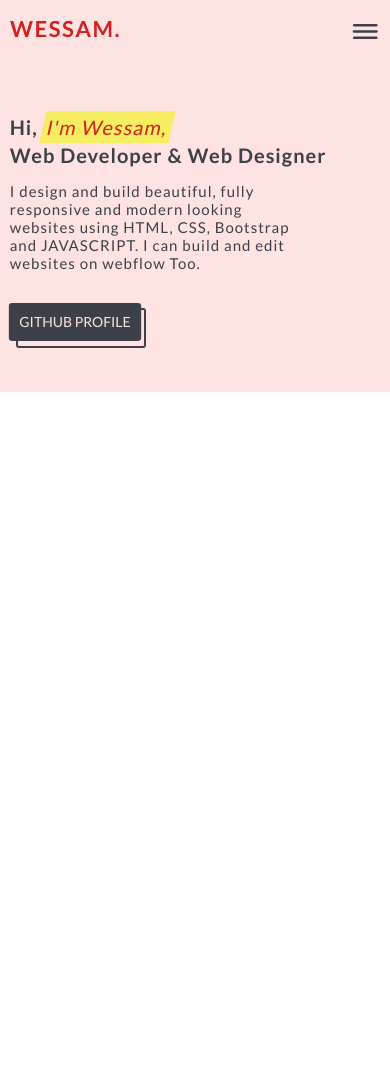
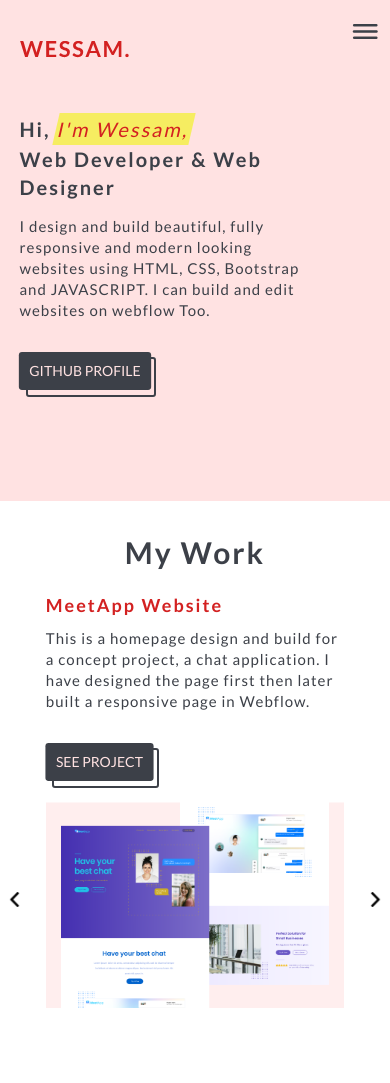
Before and after one commit to wessam-m-elsheikh/Personal-Website, a plain HTML site: page index.html in a window 390 px wide. Before the commit the page ends 844 px from the top, so only its background shows below. Drawn offline with nearby package versions, Linux system fonts and the light colour scheme.

Commit message:
projects slider styles

```diff
--- a/index.html
+++ b/index.html
@@ -1,24 +1,18 @@
 <!DOCTYPE html>
 <html lang="en">
-
   <head>
-    <meta charset="UTF-8">
-    <meta http-equiv="X-UA-Compatible" content="IE=edge">
-    <meta name="viewport" content="width=device-width, initial-scale=1.0">
-    <!-- BOOTSTRAP -->
-    <!-- CSS -->
-    <!-- <link href="https://cdn.jsdelivr.net/npm/bootstrap@5.0.2/dist/css/bootstrap.min.css" rel="stylesheet"
-        integrity="sha384-EVSTQN3/azprG1Anm3QDgpJLIm9Nao0Yz1ztcQTwFspd3yD65VohhpuuCOmLASjC" crossorigin="anonymous"> -->
-    <!-- JS -->
-    <!-- <script src="https://cdn.jsdelivr.net/npm/bootstrap@5.0.2/dist/js/bootstrap.bundle.min.js"
-        integrity="sha384-MrcW6ZMFYlzcLA8Nl+NtUVF0sA7MsXsP1UyJoMp4YLEuNSfAP+JcXn/tWtIaxVXM" crossorigin="anonymous"> -->
-    </script>
+    <meta charset="UTF-8" />
+    <meta http-equiv="X-UA-Compatible" content="IE=edge" />
+    <meta name="viewport" content="width=device-width, initial-scale=1.0" />
 
     <!-- iconscout CDN -->
-    <link rel="stylesheet" href="https://unicons.iconscout.com/release/v4.0.8/css/line.css" />
+    <link
+      rel="stylesheet"
+      href="https://unicons.iconscout.com/release/v4.0.8/css/line.css"
+    />
 
     <!-- MY CSS -->
-    <link rel="stylesheet" href="styles.css">
+    <link rel="stylesheet" href="styles.css" />
     <title>Wessam Elsheikh</title>
   </head>
 
@@ -27,7 +21,7 @@
       <div class="container">
         <nav>
           <div class="nav-logo">
-                    <img src="imgs/wessam.svg" alt="logo">
+            <img src="imgs/wessam.svg" alt="logo" />
           </div>
           <ul class="nav-list">
             <li class="nav-item">
@@ -62,17 +56,60 @@
           </p>
           <div class="frame">
             <button class="btn">
-                        <a href="https://github.com/wessam-m-elsheikh" id="profile-link" target="_blank">Github
-                            profile</a>
+              <a
+                href="https://github.com/wessam-m-elsheikh"
+                id="profile-link"
+                target="_blank"
+                >Github profile</a
+              >
             </button>
           </div>
         </header>
       </div>
     </div>
 
+    <main>
+      <!-- ----------------------PROJECTS-------------------- -->
+      <section class="container">
+        <div class="projects-container">
+          <h2>my work</h2>
+          <div class="slider">
+            <div class="slide slide-1">
+              <div class="slide-content">
+                <h4>MeetApp website</h4>
+                <p>
+                  This is a homepage design and build for a concept project, a
+                  chat application. I have designed the page first then later
+                  built a responsive page in Webflow.
+                </p>
+                <div class="frame">
+                  <button class="btn">
+                    <a
+                      href="https://youtu.be/VFEeVN-LlX8"
+                      id="profile-link"
+                      target="_blank"
+                      >see project</a
+                    >
+                  </button>
+                </div>
+              </div>
+              <div class="slide-img">
+                <img src="imgs/project-1.png" alt="MeetApp website image" />
+              </div>
+            </div>
 
-    <!-- <main>
-        <section id="projects" class="container">
+            <!-- SLIDER CONTROL BUTTONS -->
+            <button class="slider-btn slider-btn-left">
+              <img src="imgs/left-arrow.png" alt="next arrow" />
+            </button>
+            <button class="slider-btn slider-btn-right">
+              <img src="imgs/right-arrow.png" alt="previous arrow" />
+            </button>
+            <div class="dots"></div>
+          </div>
+        </div>
+      </section>
+      <!-- <section id="projects" class="container">
             <h1 class="center">my work</h1>
             <div id="carouselExampleControls" class="carousel slide" data-bs-ride="carousel">
                 <div class="carousel-inner">
@@ -206,33 +243,48 @@
             </button>
 
             </div>
-        </section>
-        <section id="skills">
+        </section> -->
+
+      <!-- ----------------------SKILLS-------------------- -->
+      <!-- <section id="skills">
             <div class="container skills">
 
                 <h1>what i do</h1>
                 <img src="./skills.png" alt="skills">
             </div>
-        </section>
-        <section id="contact-me">
+        </section> -->
+
+      <!-- ----------------------CONTACTS-------------------- -->
+      <!-- <section id="contact-me">
         <div class="container contact-me">
           <h1 class="contact-me">want to work?</h1>
           <div class="contact-me-content">
-                    <p>If you need a beautiful modern and responssive website for your business, startup or yourself, I
-                        am available for work.</p>
-                    <p>You can email me directly at <a href="https://www.gmail.com" target="_blank" class="mail">my
-                            email</a></p>
+            <p>
+              If you need a beautiful modern and responssive website for your
+              business, startup or yourself, I am available for work.
+            </p>
+            <p>
+              You can email me directly at
+              <a href="https://www.gmail.com" target="_blank" class="mail"
+                >my email</a
+              >
+            </p>
             <div class="icons">
-                        <a href="https://www.facebook.com" target="_blank"><img class="icon" src="./facebook.png"
-                                alt="facebook"></a>
-                        <a href="https://www.twitter.com"><img class="icon" src="./twitter.png" alt="twitter"></a>
-                        <a href="https://github.com/wessam-m-elsheikh"><img class="icon" src="./github.png"
-                                alt="github"></a>
+              <a href="https://www.facebook.com" target="_blank"
+                ><img class="icon" src="./facebook.png" alt="facebook"
+              /></a>
+              <a href="https://www.twitter.com"
+                ><img class="icon" src="./twitter.png" alt="twitter"
+              /></a>
+              <a href="https://github.com/wessam-m-elsheikh"
+                ><img class="icon" src="./github.png" alt="github"
+              /></a>
             </div>
           </div>
         </div>
-        </section>
-    </main> -->
+      </section> -->
+    </main>
+
     <!-- CREDITS FOR FLAT ICON - INCLUDED IN CODE ONLY -->
     <!-- <footer>
         <a href="https://www.flaticon.com/free-icons/back" title="back icons">Back icons created by Roundicons -
@@ -250,5 +302,4 @@
 
     <script src="script.js"></script>
   </body>
-
 </html>
--- a/styles.css
+++ b/styles.css
@@ -10,8 +10,8 @@
   --light-grey: #aaa;
 
   --container-desktop: 80%;
-  --container-tablet: 90%;
-  --container-mobile: 95%;
+  --container-tablet: 85%;
+  --container-mobile: 90%;
 
   --transition: all 0.4s ease;
 }
@@ -41,6 +41,10 @@ button {
   cursor: pointer;
 }
 
+img {
+  width: 100%;
+}
+
 ul,
 ol {
   list-style: none;
@@ -58,21 +62,31 @@ body {
   font-weight: 400;
   letter-spacing: 1px;
   font-size: 1.5rem;
-  line-height: 1.2;
+  line-height: 1.4;
 }
 
 h1,
 h2,
-h3 {
+h4 {
   text-transform: capitalize;
+  letter-spacing: 2px;
 }
 
 h1 {
   font-size: 5rem;
 }
 h2 {
+  font-size: 3rem;
+  margin-bottom: 2rem;
+  font-weight: 700;
+}
+
+h4 {
   color: var(--red);
+  font-size: 1.8rem;
+  margin-bottom: 1.2rem;
 }
+
 p {
   color: var(--grey);
 }
@@ -111,6 +125,7 @@ p {
 
 .container {
   width: var(--container-desktop);
+  padding: 3rem 0 7rem;
   margin: 0 auto;
 }
 
@@ -124,12 +139,13 @@ nav {
   display: flex;
   justify-content: space-between;
   align-items: center;
-  padding: 2rem 0;
+  padding: 1rem 0;
 }
 
 .nav-list {
   display: flex;
   gap: 1.5rem;
+  z-index: 100;
 }
 
 .nav-link {
@@ -146,7 +162,7 @@ nav {
 .drop-down-open,
 .drop-down-close {
   display: none;
-  position: fixed;
+  position: absolute;
   top: 12px;
   right: 5%;
   z-index: 11;
@@ -163,9 +179,7 @@ nav {
 /* -------------------- HEADER ------------------ */
 header {
   width: 80%;
-  /* position: absolute; */
-  /* top: 50%; */
-  transform: translateY(40%);
+  transform: translateY(30%);
 }
 
 .heading-1 {
@@ -174,7 +188,7 @@ header {
 
 .highlight {
   display: inline-block;
-  padding: 0.4rem;
+  padding: 0.2rem;
   /* color: inherit; */
   font-weight: 400;
   color: var(--red);
@@ -182,10 +196,69 @@ header {
   transform: skewX(-13deg);
 }
 
+/* -------------------- PROJECTS ------------------ */
+.projects-container {
+  width: 88%;
+  display: flex;
+  flex-direction: column;
+  align-items: center;
+  gap: 3rem;
+  margin: 0 auto;
+  position: relative;
+}
+
+.slider {
+}
+
+.slide {
+  display: grid;
+  grid-template-columns: 30% calc(70% - 3rem);
+  gap: 3rem;
+  place-items: center stretch;
+}
+.slide-content {
+}
+
+.slide-img {
+}
+.slider-btn {
+  width: 3rem;
+  position: absolute;
+  top: 55%;
+}
+
+.slider-btn-right {
+  right: -6.5%;
+}
+.slider-btn-left {
+  left: -6.5%;
+}
+/* -------------------- SKILLS ------------------ */
+/* -------------------- CONTACTS ------------------ */
+/* -------------------- FOOTER ------------------ */
+
 /* -------------------- MEDIA QUERIES ------------------ */
 @media only screen and (max-width: 1024px) {
   .container {
     width: var(--container-tablet);
+  }
+
+  .welcome-section {
+    min-height: fit-content;
+  }
+
+  header {
+    width: 90%;
+    transform: translateY(0);
+    padding: 4rem 0;
+  }
+
+  .slide {
+    grid-template-columns: 1fr;
+    gap: 2rem;
+  }
+  .slider-btn {
+    top: 65%;
   }
 }
 
@@ -217,15 +290,23 @@ header {
     color: var(--grey);
     font-weight: 600;
   }
+
+  .projects-container {
+    width: 85%;
+    gap: 1rem;
+  }
+
+  .slider-btn-right {
+    right: -13%;
+  }
+  .slider-btn-left {
+    left: -13%;
+  }
 }
 
 @media only screen and (max-width: 600px) {
   .container {
     width: var(--container-mobile);
-  }
-
-  header {
-    width: 90%;
   }
 
   header p {
@@ -244,6 +325,17 @@ header {
   .nav-list {
     right: 3.5%;
   }
+
+  .projects-container h2,
+  .projects-container h4,
+  .projects-container p {
+    margin-bottom: 1rem;
+  }
+
+  .slider-btn {
+    width: 2rem;
+    top: 65%;
+  }
 }
 
 @media only screen and (max-width: 450px) {
@@ -254,12 +346,8 @@ header {
     margin-bottom: 1.5rem;
   }
 
-  .welcome-section {
-    min-height: fit-content;
-  }
-
-  header {
-    transform: translateY(0);
-    padding: 5rem 0;
+  .slider-btn {
+    width: 1.5rem;
+    top: 75%;
   }
 }
```
Lines whose indentation alone changed are shown as unchanged.
